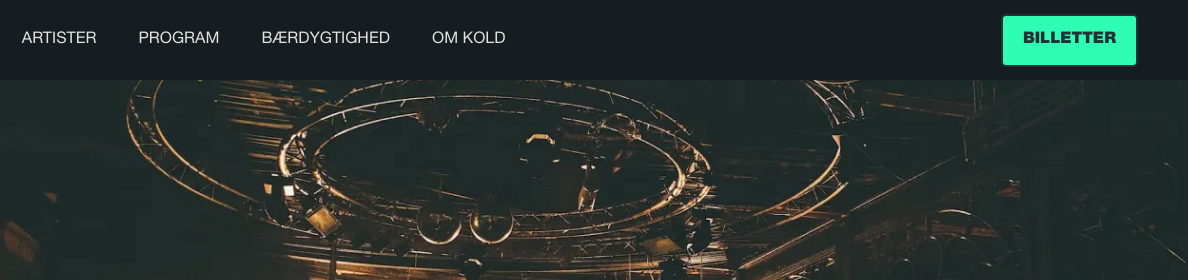
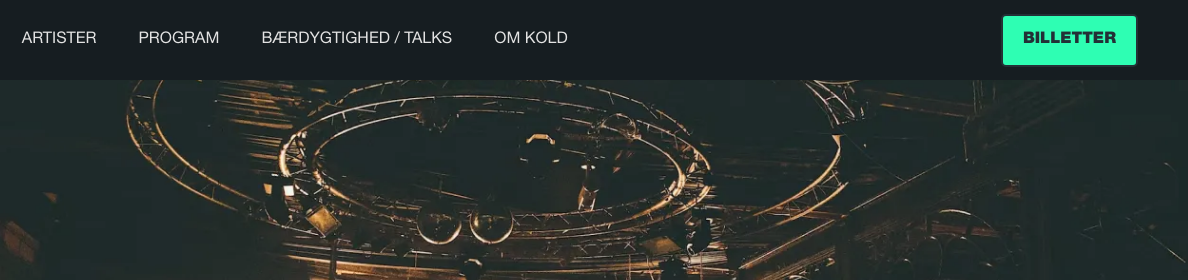
Before and after one commit to kunuutkaali/koldfestival, a website with bundled scripts: page index.html in a window 1280 px wide. Shown: the top 280 px of the page, 92-1280 px from the left. Built offline with nearby package versions, Linux system fonts and the light colour scheme.

Commit message:
add info

```diff
--- a/index.html
+++ b/index.html
@@ -25,7 +25,7 @@
         <ul id="mainNav">
             <li><a href="artister.html">Artister</a></li>
             <li><a href="program-23.html">Program</a></li>
-            <li><a href="baerdygtighed.html">Bærdygtighed</a></li>
+            <li><a href="baerdygtighed.html">Bærdygtighed / Talks</a></li>
             <li><a href="om-kold-festival.html">Om Kold</a></li>
         </ul>
         <a class="btn" href="https://tix.dk/da/musikkolding/buyingflow/tickets/15815/23040">Billetter</a>
```
